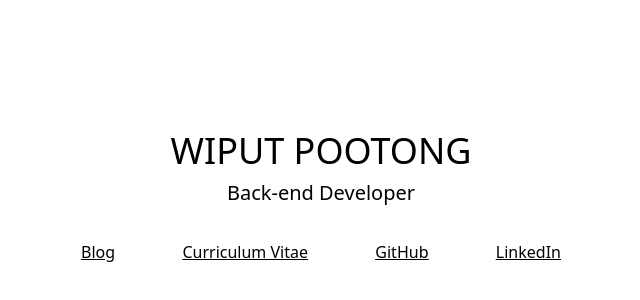
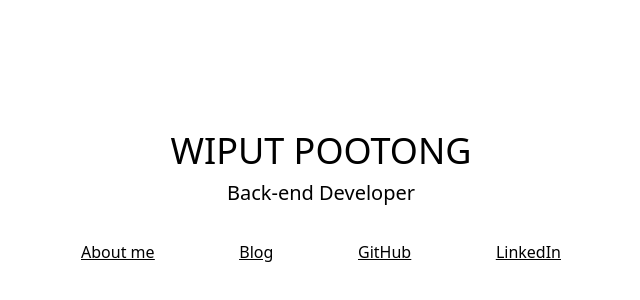
Before and after one commit to wiput1999/wiput-me-old, a Next.js app: page / in a window 1280 px wide. Shown: the part 206-506 px from the top of the page, without its empty margins (319-959 px from the left). Built offline with nearby package versions, Linux system fonts and the light colour scheme.

Commit message:
:hammer: refactor menu order

```diff
--- a/pages/index.tsx
+++ b/pages/index.tsx
@@ -10,11 +10,11 @@ const IndexPage: NextPage = () => {
         <p className='text-4xl'>WIPUT POOTONG</p>
         <p className='text-xl'>Back-end Developer</p>
         <div className='flex flex-row justify-between mt-4 md:mt-8 px-4 mx-auto max-w-lg underline'>
+          <a href='https://cv.wiput.me' target='_blank'>
+            About me
+          </a>
           <a href='https://blog.wiput.me' target='_blank'>
             Blog
-          </a>
-          <a href='https://cv.wiput.me' target='_blank'>
-            Curriculum Vitae
           </a>
           <a href='https://github.com/wiput1999' target='_blank'>
             GitHub
```
